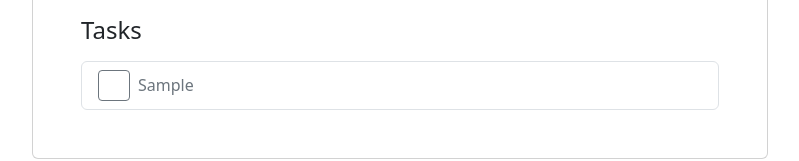
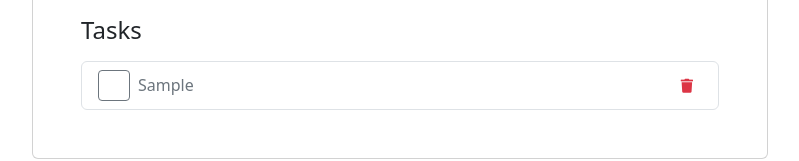
Before and after one commit to teonator/vue-todo, a Vue app: page / in a window 1280 px wide. Both pictures are taken after typing "Sample" into the empty fields and a click on the button 939 px from the left and 204 px from the top of the page. Shown: the part 231-392 px from the top of the page, without its empty margins (240-1039 px from the left). Built offline with nearby package versions, Linux system fonts and the light colour scheme.

Commit message:
Add delete task method.

```diff
--- a/src/App.vue
+++ b/src/App.vue
@@ -9,10 +9,14 @@ export default {
   methods: {
     addTask() {
       this.tasks.push({
+        id: new Date().valueOf(),
         label: this.task,
         done: false,
       });
       this.task = '';
+    },
+    deleteTask(taskId) {
+      this.tasks.splice(this.tasks.findIndex(task => task.id === taskId), 1)
     },
   },
 }
@@ -49,7 +53,12 @@ export default {
                     <a class="btn btn-sm me-2 btn-outline-secondary">
                       <i class="fas fa-check text-white"></i>
                     </a>
+
                     <p class="flex-grow-1 mb-0 text-secondary">{{ task.label }}</p>
+
+                    <a @:click.prevent="deleteTask(task.id)" class="btn btn-sm text-danger">
+                      <i class="fas fa-trash"></i>
+                    </a>
                   </div>
                 </div>
 
```
